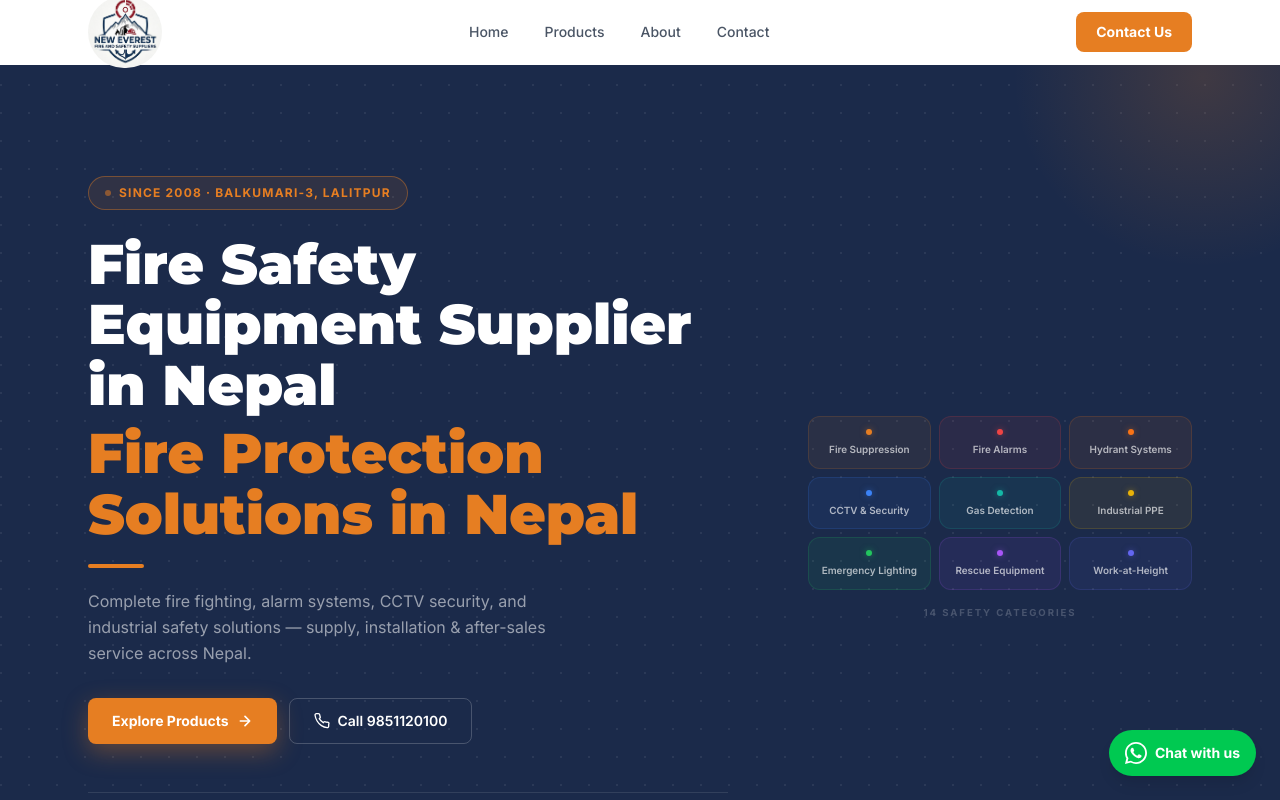
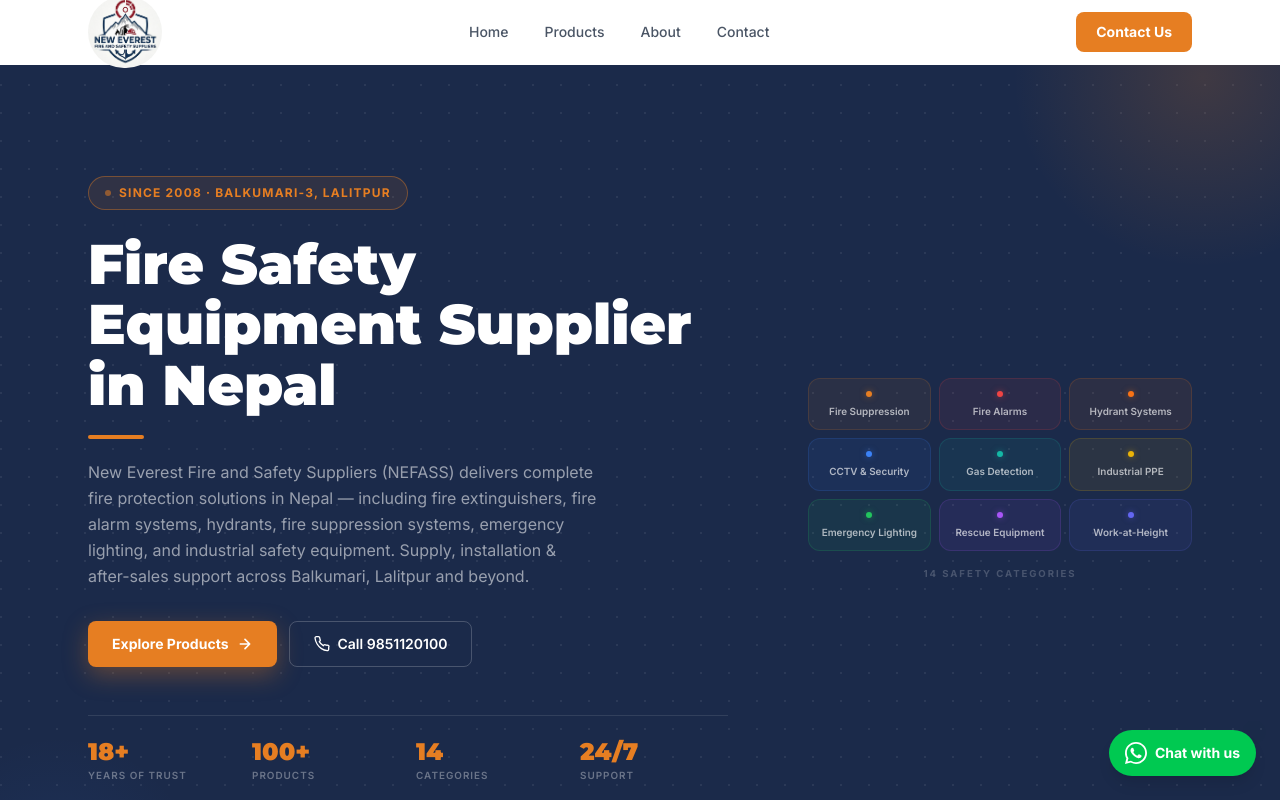
Before and after one commit to patties-eater/nefass, a React (Vite) app: page / in a window 1280 px wide. Shown: the top 800 px of the page. Built offline with nearby package versions, Linux system fonts and the light colour scheme.

Commit message:
Fix hero headline hierarchy (single H1) and improve NEFASS supporting copy

```diff
--- a/src/components/Hero.jsx
+++ b/src/components/Hero.jsx
@@ -72,25 +72,25 @@
               Since 2008 · Balkumari-3, Lalitpur
             </div>
 
-            {/* Headline (single H1 on page via semantics in app shell) */}
+            {/* H1: single primary headline */}
             <h1 className="font-heading font-black text-[2.1rem] sm:text-5xl md:text-5xl lg:text-[3.5rem] text-white leading-[1.08] mb-5">
               Fire Safety Equipment Supplier in Nepal
-              <span className="block text-brand mt-2">Fire Protection Solutions in Nepal</span>
             </h1>
-
-
 
             {/* Orange accent rule */}
             <div className="h-1 w-14 rounded-full mb-5" style={{ background: '#E67E22' }} />
 
-            {/* Description */}
+            {/* Description / subtitle: naturally includes 2nd keyword without competing headline */}
             <p className="text-white/55 text-sm md:text-base leading-relaxed max-w-lg mb-8">
-              Complete fire fighting, alarm systems, CCTV security, and industrial safety
-              solutions — supply, installation &amp; after-sales service across Nepal.
+              New Everest Fire and Safety Suppliers (NEFASS) delivers complete fire protection solutions in Nepal — including fire
+              extinguishers, fire alarm systems, hydrants, fire suppression systems, emergency lighting, and industrial safety equipment.
+              Supply, installation &amp; after-sales support across Balkumari, Lalitpur and beyond.
             </p>
 
-            {/* CTAs */}
+
+            {/* Primary CTA then Secondary CTA */}
             <div className="flex flex-wrap gap-3 mb-10 md:mb-12">
+
               <a
                 href="#products"
                 className="inline-flex items-center gap-2 bg-brand hover:bg-brand-dark text-white font-bold px-6 py-3 rounded-lg transition-all duration-200 hover:-translate-y-0.5 text-sm"
```
Also changed, not shown: 1 other file (tests, documents, lock files or other folders).
